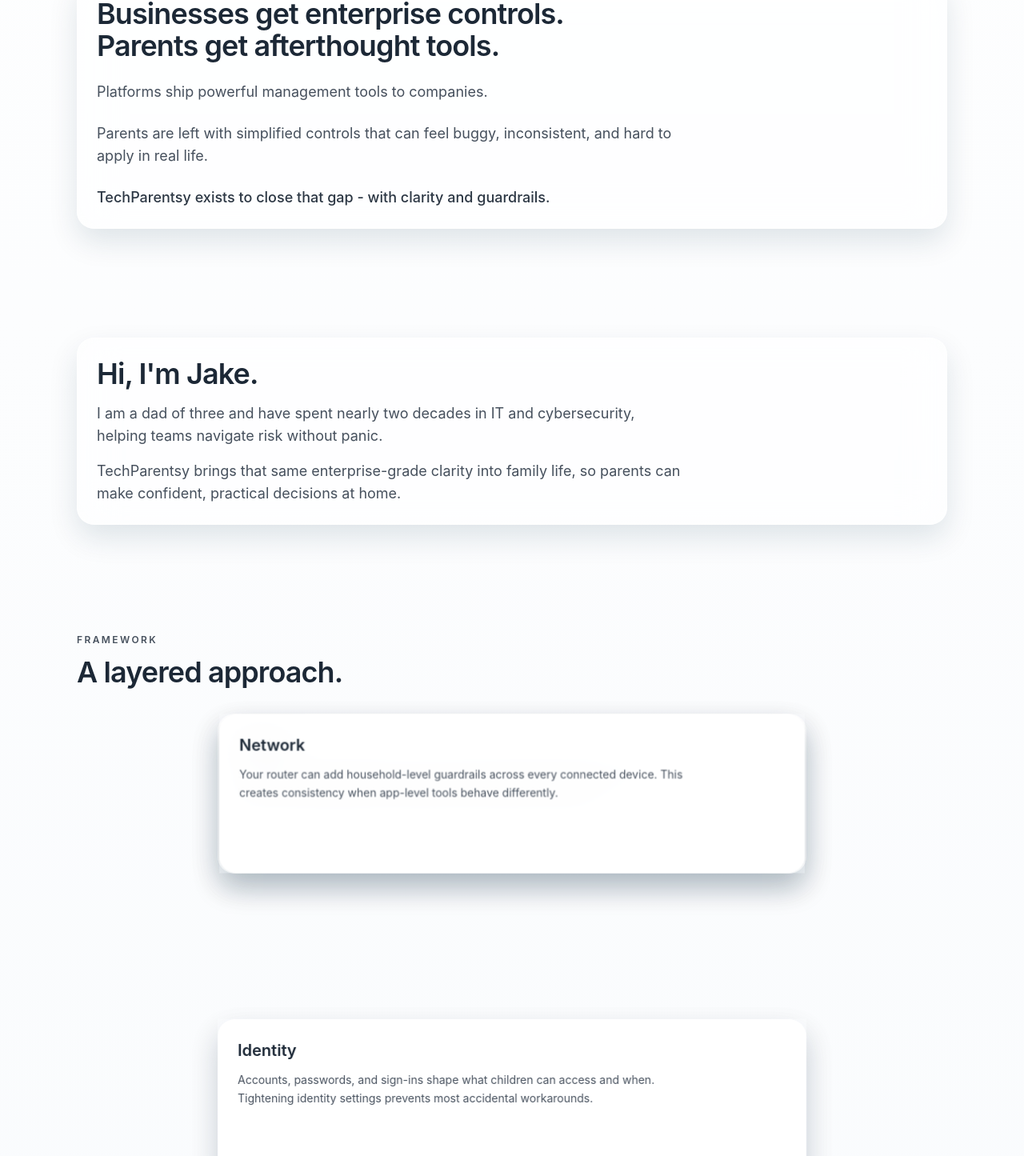
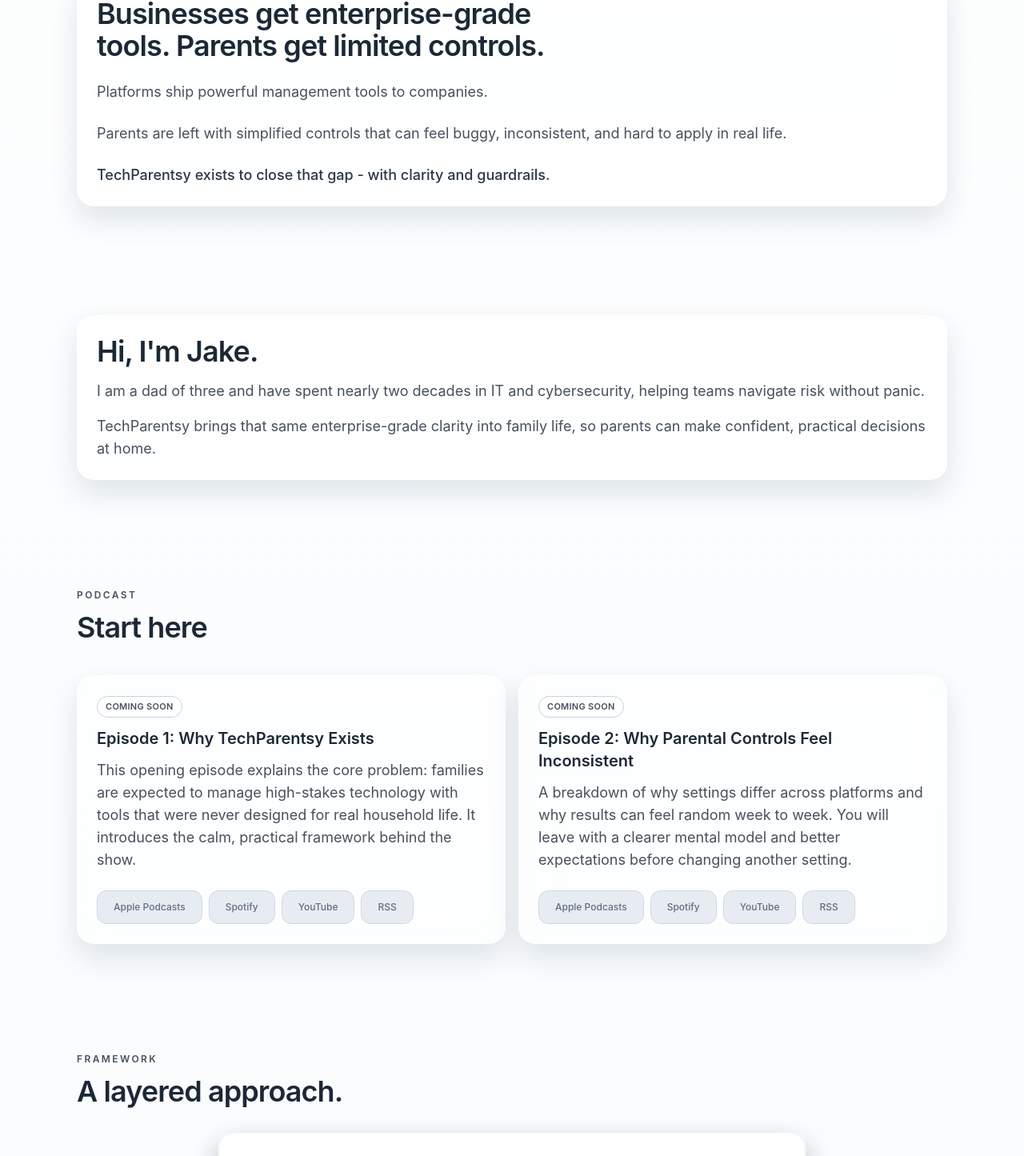
Before and after one commit to TechParentsy/techparentsy.com, a Next.js app: page / in a window 1280 px wide. Shown: the part 783-2228 px from the top of the page at 80% size. Built offline with nearby package versions, Linux system fonts and the light colour scheme.

Commit message:
Polish card text width and layer stack presentation

```diff
--- a/app/page.tsx
+++ b/app/page.tsx
@@ -106,11 +106,14 @@
         <section className="pt-20 pb-8 sm:pt-24 sm:pb-10">
           <Container>
             <GlassCard className="space-y-6">
-              <SectionHeading title="Businesses get enterprise controls. Parents get afterthought tools." />
-              <p className="tp-body">
+              <SectionHeading
+                title="Businesses get enterprise-grade tools. Parents get limited controls."
+                className="max-w-none"
+              />
+              <p className="tp-body max-w-none">
                 Platforms ship powerful management tools to companies.
               </p>
-              <p className="tp-body">
+              <p className="tp-body max-w-none">
                 Parents are left with simplified controls that can feel buggy, inconsistent, and hard
                 to apply in real life.
               </p>
@@ -124,13 +127,13 @@
         <section id="about" className="pt-20 pb-8 sm:pt-24 sm:pb-10">
           <Container>
             <GlassCard>
-              <SectionHeading title="Hi, I'm Jake." className="mb-4" />
+              <SectionHeading title="Hi, I'm Jake." className="mb-4 max-w-none" />
               <div className="space-y-4">
-                <p className="tp-body">
+                <p className="tp-body max-w-none">
                   I am a dad of three and have spent nearly two decades in IT and cybersecurity,
                   helping teams navigate risk without panic.
                 </p>
-                <p className="tp-body">
+                <p className="tp-body max-w-none">
                   TechParentsy brings that same enterprise-grade clarity into family life, so parents
                   can make confident, practical decisions at home.
                 </p>
@@ -138,8 +141,6 @@
             </GlassCard>
           </Container>
         </section>
-
-        <LayersSection cards={layerCards} />
 
         <section id="podcast" className="pt-20 pb-8 sm:pt-24 sm:pb-10">
           <Container>
@@ -156,6 +157,8 @@
             </div>
           </Container>
         </section>
+
+        <LayersSection cards={layerCards} />
 
         <section className="pt-20 pb-8 sm:pt-24 sm:pb-10">
           <Container>
--- a/components/EpisodeCard.tsx
+++ b/components/EpisodeCard.tsx
@@ -15,7 +15,7 @@
         Coming soon
       </p>
       <h3 className="tp-h3">{title}</h3>
-      <p className="tp-body mt-3">{summary}</p>
+      <p className="tp-body mt-3 max-w-none">{summary}</p>
       <div className="mt-6 flex flex-wrap gap-2">
         {platforms.map((platform) => (
           <Button
--- a/components/LayersSection.tsx
+++ b/components/LayersSection.tsx
@@ -28,17 +28,32 @@
   const sectionRef = useRef<HTMLElement>(null);
   const listRef = useRef<HTMLDivElement>(null);
   const cardRefs = useRef<Array<HTMLDivElement | null>>([]);
-  const jumpedRef = useRef(false);
-  const lastProgressRef = useRef(0);
-  const jumpTimeoutRef = useRef<number | null>(null);
 
-  const progress = useScrollSectionProgress(listRef);
+  const progressPinned = useScrollSectionProgress(listRef);
+  const progressFlow = useScrollSectionProgress(sectionRef);
   const [reducedMotion, setReducedMotion] = useState(false);
+  const [isMobile, setIsMobile] = useState(false);
   const [offsets, setOffsets] = useState<number[]>([]);
+  const usePin = !reducedMotion && !isMobile;
+  const progress = usePin ? progressPinned : progressFlow;
 
   useEffect(() => {
     const media = window.matchMedia('(prefers-reduced-motion: reduce)');
     const setFromMedia = () => setReducedMotion(media.matches);
+    setFromMedia();
+
+    if (typeof media.addEventListener === 'function') {
+      media.addEventListener('change', setFromMedia);
+      return () => media.removeEventListener('change', setFromMedia);
+    }
+
+    media.addListener(setFromMedia);
+    return () => media.removeListener(setFromMedia);
+  }, []);
+
+  useEffect(() => {
+    const media = window.matchMedia('(max-width: 767px)');
+    const setFromMedia = () => setIsMobile(media.matches);
     setFromMedia();
 
     if (typeof media.addEventListener === 'function') {
@@ -72,48 +87,24 @@
     };
   }, [cards.length]);
 
-  useEffect(() => {
-    if (reducedMotion) return;
-
-    const previous = lastProgressRef.current;
-    const crossedDownward = progress < previous;
-    const crossedThreshold = previous < 0.78 && progress >= 0.78;
-    lastProgressRef.current = progress;
-
-    // Trigger only once, only when crossing threshold while scrolling down.
-    if (jumpedRef.current || crossedDownward || !crossedThreshold) return;
-
-    const current = sectionRef.current;
-    const nextSection = current?.nextElementSibling as HTMLElement | null;
-    if (!nextSection) return;
-
-    jumpedRef.current = true;
-    jumpTimeoutRef.current = window.setTimeout(() => {
-      nextSection.scrollIntoView({ behavior: 'smooth', block: 'start' });
-      jumpTimeoutRef.current = null;
-    }, 360);
-  }, [progress, reducedMotion]);
-
-  useEffect(() => {
-    return () => {
-      if (jumpTimeoutRef.current !== null) {
-        window.clearTimeout(jumpTimeoutRef.current);
-      }
-    };
-  }, []);
-
   const cardStyles = useMemo(() => {
     if (reducedMotion) {
       return cards.map(() => ({} as CSSProperties));
     }
 
-    // Explicit stagger windows tuned for readable, sequential stacking.
-    const timing = [
-      { start: 0, duration: 0 }, // card 1 stays base
-      { start: 0.2, duration: 0.22 }, // card 2
-      { start: 0.45, duration: 0.22 }, // card 3
-      { start: 0.62, duration: 0.12 }, // card 4
-    ];
+    const timing = usePin
+      ? [
+          { start: 0, duration: 0 }, // card 1 stays base
+          { start: 0.2, duration: 0.22 }, // card 2
+          { start: 0.45, duration: 0.22 }, // card 3
+          { start: 0.62, duration: 0.12 }, // card 4
+        ]
+      : [
+          { start: 0, duration: 0 },
+          { start: 0.34, duration: 0.22 },
+          { start: 0.52, duration: 0.2 },
+          { start: 0.68, duration: 0.18 },
+        ];
 
     return cards.map((_, index) => {
       if (index === 0) {
@@ -130,23 +121,25 @@
 
       const targetOffset = offsets[index] ?? index * 220;
       const translateY = -targetOffset * cardT;
-      const scale = 1 - (cards.length - 1 - index) * 0.003 * cardT;
-      const shadowAlpha = clamp(0.1 + index * 0.024 * cardT, 0.08, 0.2);
+      const scale = usePin ? 1 - (cards.length - 1 - index) * 0.003 * cardT : 1;
+      const shadowAlpha = usePin ? clamp(0.1 + index * 0.024 * cardT, 0.08, 0.2) : 0.12;
 
       return {
         transform: `translateY(${translateY.toFixed(1)}px) scale(${scale.toFixed(4)})`,
         zIndex: index + 1,
         boxShadow: `0 18px 36px rgba(15, 23, 42, ${shadowAlpha.toFixed(3)})`,
-        transition: 'transform 320ms ease-out, box-shadow 320ms ease-out',
+        transition: usePin
+          ? 'transform 320ms ease-out, box-shadow 320ms ease-out'
+          : 'transform 220ms linear, box-shadow 220ms linear',
       } as CSSProperties;
     });
-  }, [cards, offsets, progress, reducedMotion]);
+  }, [cards, offsets, progress, reducedMotion, usePin]);
 
   return (
     <section ref={sectionRef} className="pt-20 pb-8 sm:pt-24 sm:pb-10" aria-label="Layered framework">
       <Container>
-        <div ref={listRef} className={reducedMotion ? 'relative' : 'relative min-h-[300vh]'}>
-          <div className={reducedMotion ? '' : 'sticky top-16'}>
+        <div ref={listRef} className={usePin ? 'relative min-h-[300vh]' : 'relative'}>
+          <div className={usePin ? 'sticky top-16' : ''}>
             <SectionHeading eyebrow="Framework" title="A layered approach." className="mb-8" />
             <div className="mx-auto flex w-full max-w-[46rem] flex-col gap-4">
               {cards.map((layer, index) => (
@@ -155,12 +148,12 @@
                   ref={(node) => {
                     cardRefs.current[index] = node;
                   }}
-                  className="relative will-change-transform"
+                  className={usePin ? 'relative will-change-transform' : 'relative'}
                   style={cardStyles[index]}
                 >
                   <GlassCard className="min-h-[200px] bg-white/90 dark:bg-slate-900/86">
                     <h3 className="tp-h3">{layer.title}</h3>
-                    <p className="tp-small mt-3 max-w-prose">{layer.description}</p>
+                    <p className="tp-small mt-3">{layer.description}</p>
                   </GlassCard>
                 </div>
               ))}
```
